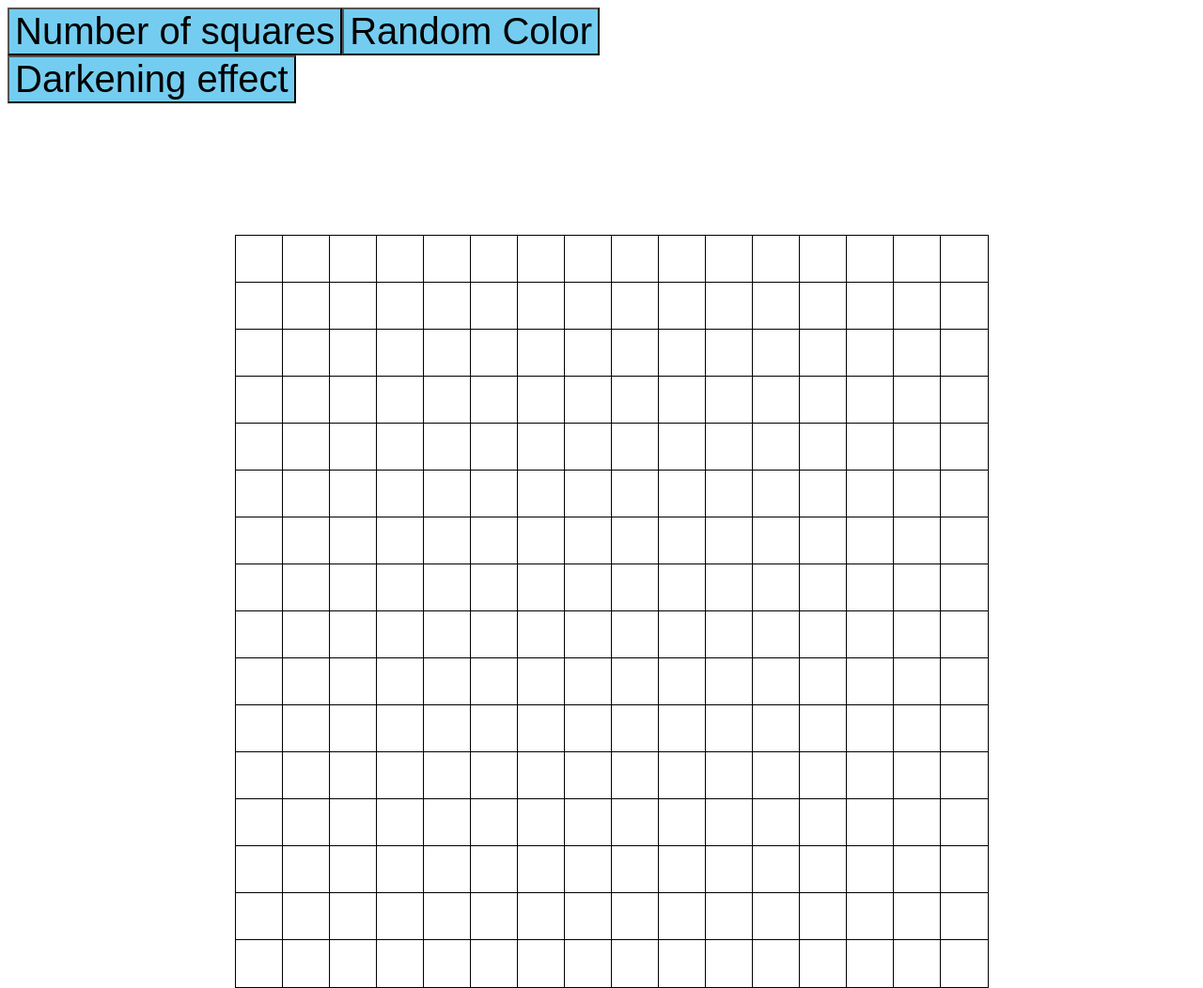
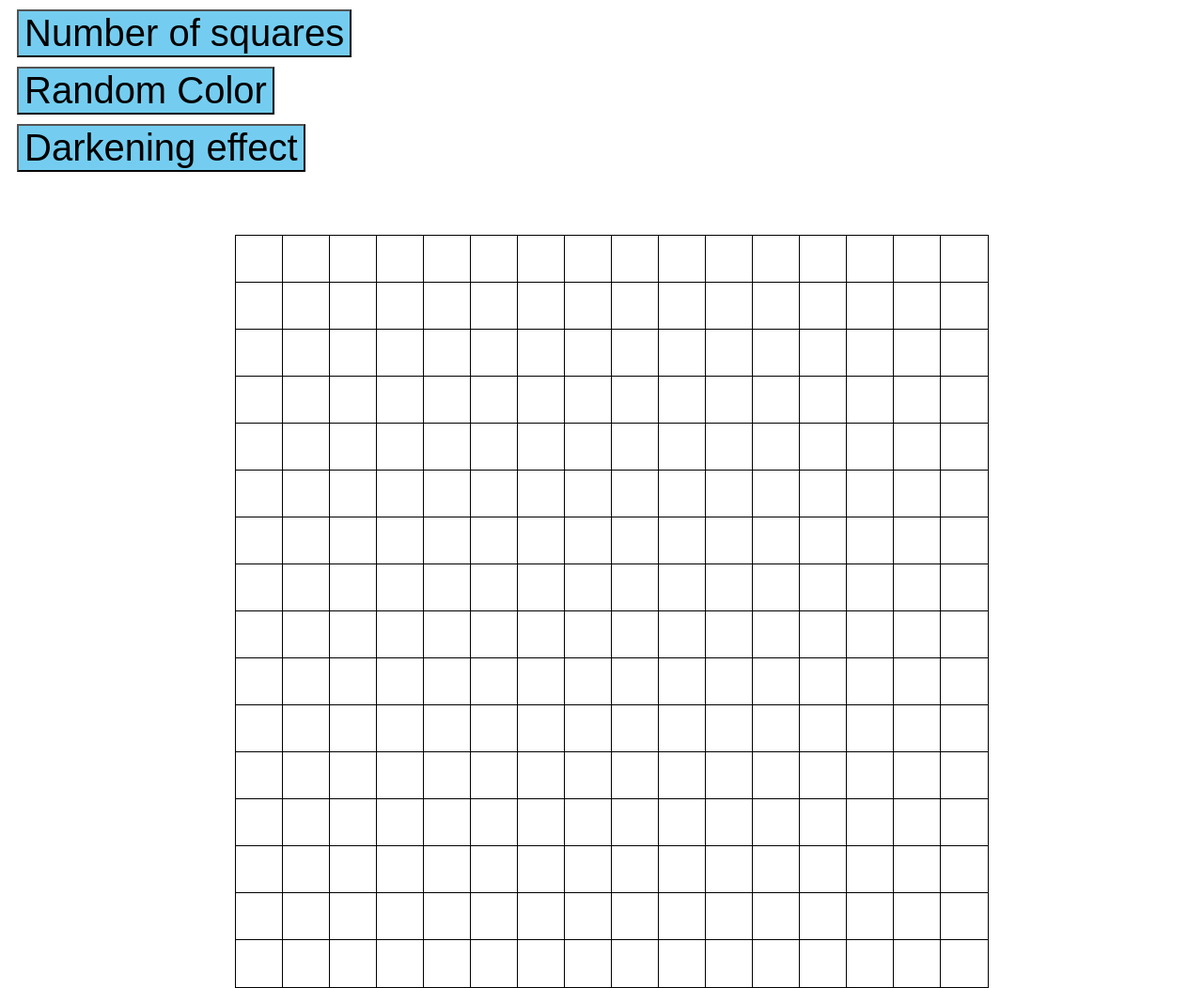
Before and after one commit to ApoorvaK9/Etch-a-Sketch, a plain HTML site: page index.html in a window 1280 px wide. Shown: the whole page at 94% size. Drawn offline with Linux system fonts and the light colour scheme.

Commit message:
Initialize "squareNum" tag to 16
-Above mentioned tag was set to 0 earlier.
-It caused the grid to disappear when "Darkening effect" btn was
selected

```diff
--- a/script.js
+++ b/script.js
@@ -4,7 +4,7 @@ const container = document.querySelector(".container");
 let NumOfSqBtn = document.createElement('button');
 
 NumOfSqBtn.textContent = "Number of squares";
-let squareNum = 0;
+let squareNum = 16;
 NumOfSqBtn.addEventListener('click',() => {
     // Prompt to user to input number of squares
     squareNum = prompt("Please enter a number(1-100) of squares for new grid",16);
--- a/styles.css
+++ b/styles.css
@@ -10,6 +10,8 @@
 }
 
 button {
+    display: flex;
+    margin :10px;
     height: max-content;
     width:  max-content;
     background: rgb(116, 205, 240);
```
